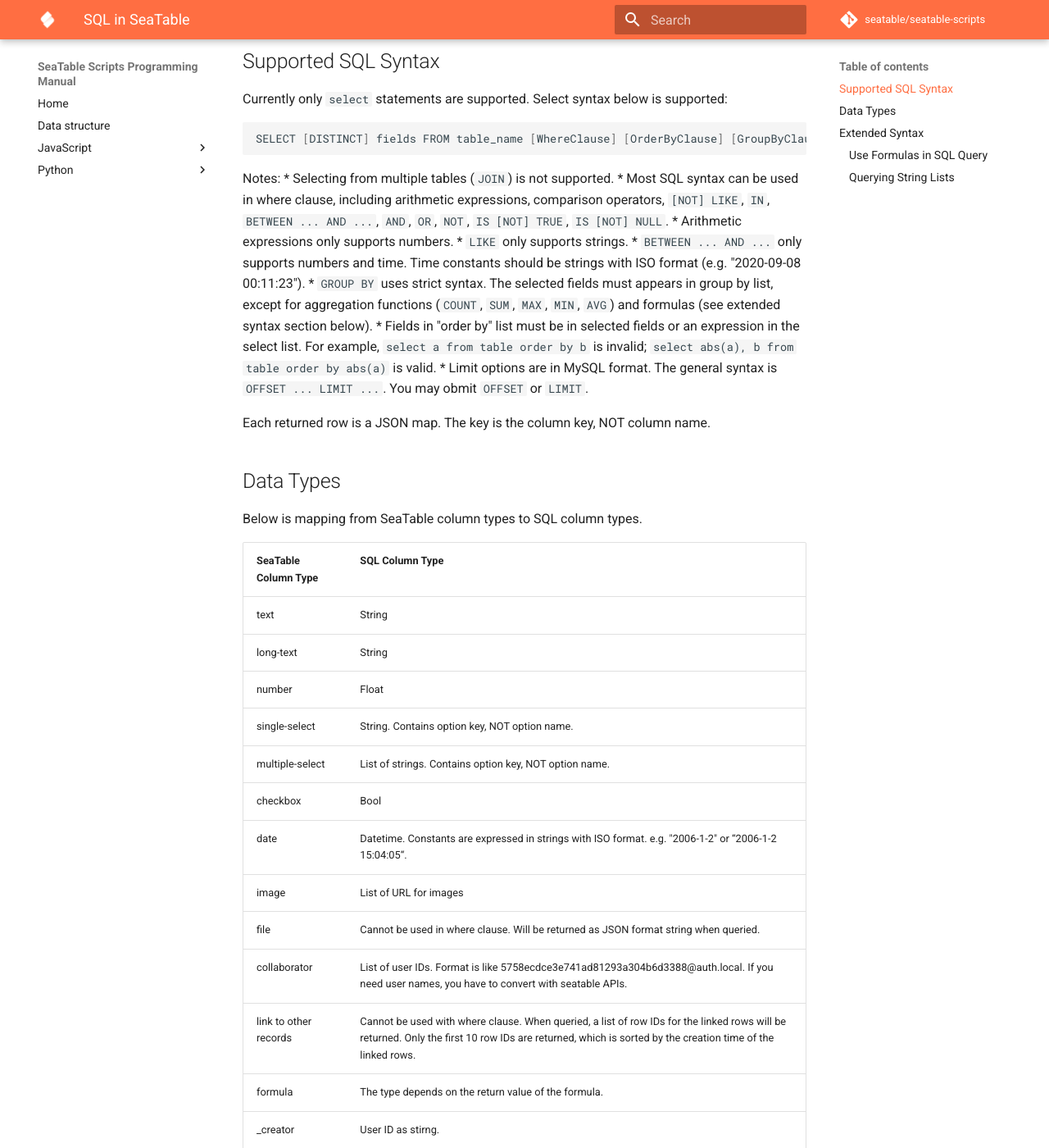
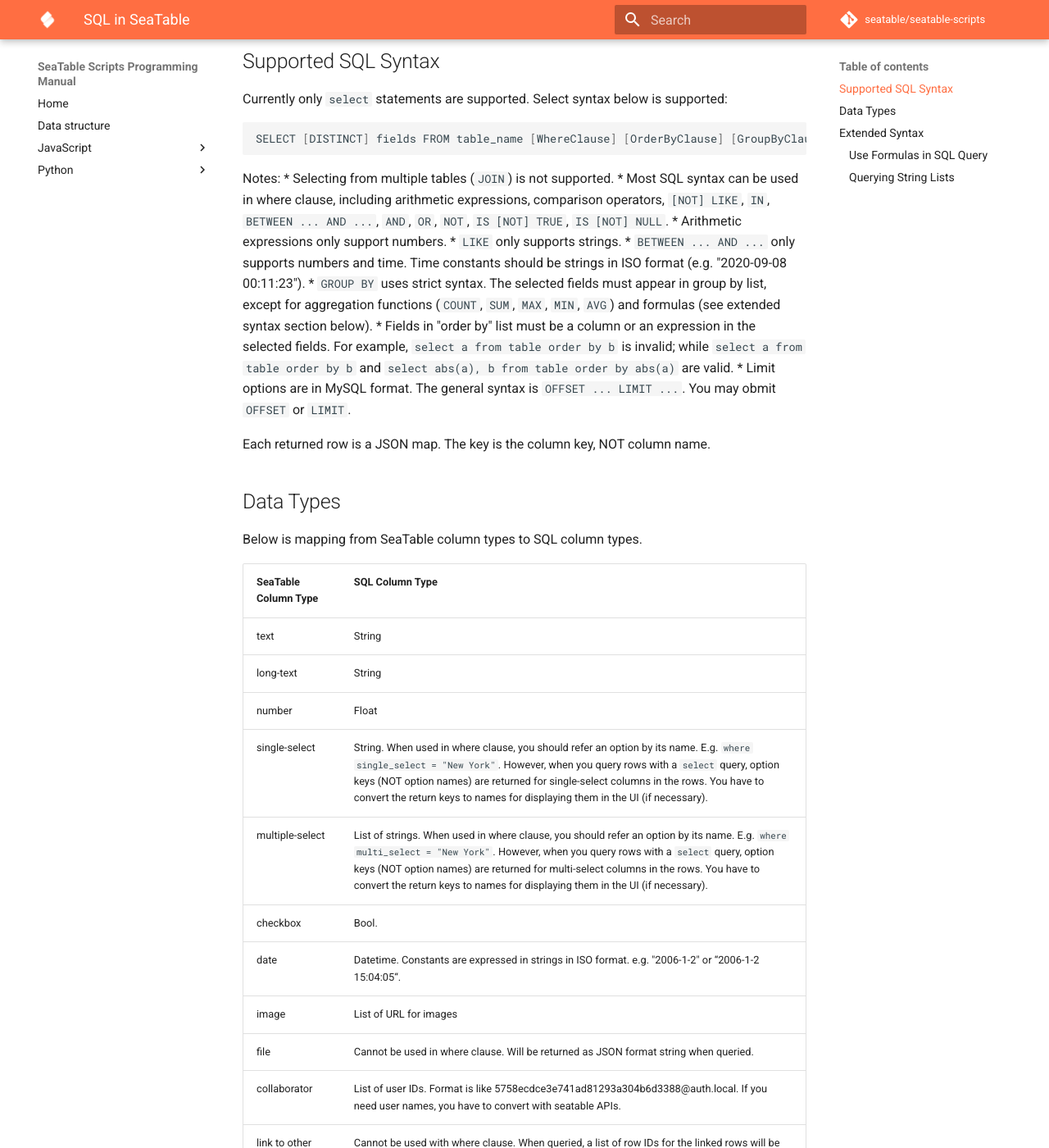
Before and after one commit to seatable/seatable-scripts, an MkDocs documentation site: the page built from manual/python/sql.md, in a window 1280 px wide and 1400 px high, scrolled down 214 px. Shown: the whole window at 82% size. Built offline with MkDocs 1.6.1 and Material for MkDocs 9.7.7, drawn with Linux system fonts in a browser that asks for light colours; comment, search, counter and statistics services are not loaded; some of the changed text lies outside the part shown.

Commit message:
Improve SQL documentation.

```diff
--- a/manual/python/sql.md
+++ b/manual/python/sql.md
@@ -13,11 +13,11 @@
 Notes:
 * Selecting from multiple tables (`JOIN`) is not supported.
 * Most SQL syntax can be used in where clause, including arithmetic expressions, comparison operators, `[NOT] LIKE`, `IN`, `BETWEEN ... AND ...`, `AND`, `OR`, `NOT`, `IS [NOT] TRUE`, `IS [NOT] NULL`.
-    * Arithmetic expressions only supports numbers.
+    * Arithmetic expressions only support numbers.
     * `LIKE` only supports strings.
-    * `BETWEEN ... AND ...` only supports numbers and time. Time constants should be strings with ISO format (e.g. "2020-09-08 00:11:23").
-* `GROUP BY` uses strict syntax. The selected fields must appears in group by list, except for aggregation functions (`COUNT`, `SUM`, `MAX`, `MIN`, `AVG`) and formulas (see extended syntax section below).
-* Fields in "order by" list must be in selected fields or an expression in the select list. For example, `select a from table order by b` is invalid; `select abs(a), b from table order by abs(a)` is valid.
+    * `BETWEEN ... AND ...` only supports numbers and time. Time constants should be strings in ISO format (e.g. "2020-09-08 00:11:23").
+* `GROUP BY` uses strict syntax. The selected fields must appear in group by list, except for aggregation functions (`COUNT`, `SUM`, `MAX`, `MIN`, `AVG`) and formulas (see extended syntax section below).
+* Fields in "order by" list must be a column or an expression in the selected fields. For example, `select a from table order by b` is invalid; while `select a from table order by b` and `select abs(a), b from table order by abs(a)` are valid.
 * Limit options are in MySQL format. The general syntax is `OFFSET ... LIMIT ...`. You may obmit `OFFSET` or `LIMIT`.
 
 Each returned row is a JSON map. The key is the column key, NOT column name.
@@ -31,10 +31,10 @@
 | text                 | String                |
 | long-text            | String                |
 | number          | Float                |
-| single-select   | String. Contains option key, NOT option name.     |
-| multiple-select | List of strings. Contains option key, NOT option name.     |
-| checkbox        | Bool    |
-| date            | Datetime. Constants are expressed in strings with ISO format. e.g. "2006-1-2" or “2006-1-2 15:04:05“.|
+| single-select   | String. When used in where clause, you should refer an option by its name. E.g. `where single_select = "New York"`. However, when you query rows with a `select` query, option keys (NOT option names) are returned for single-select columns in the rows. You have to convert the return keys to names for displaying them in the UI (if necessary).    |
+| multiple-select | List of strings. When used in where clause, you should refer an option by its name. E.g. `where multi_select = "New York"`. However, when you query rows with a `select` query, option keys (NOT option names) are returned for multi-select columns in the rows. You have to convert the return keys to names for displaying them in the UI (if necessary).    |
+| checkbox        | Bool.     |
+| date            | Datetime. Constants are expressed in strings in ISO format. e.g. "2006-1-2" or “2006-1-2 15:04:05“.|
 | image            | List of URL for images  |
 | file            | Cannot be used in where clause. Will be returned as JSON format string when queried. |
 | collaborator   | List of user IDs. Format is like 5758ecdce3e741ad81293a304b6d3388@auth.local. If you need user names, you have to convert with seatable APIs. |
@@ -45,8 +45,11 @@
 | \_last_modifier      | User ID as string. |
 | \_mtime              | Datetime  |
 | auto number          | String |
+| url                  | String |
+| email                | String |
+| duration             | Float |
 
-In a where clause, if a list type is matched against a string, it will be evaluated to true when anyone of the strings matches the condition. Types such as collaborator, multi-select are mapped to a string list. For example, `SELECT * FROM tb3 where multi-select ='select 1' and multi-select='select 2'` if the column `multi-select` contains both 'select 1' and 'select 2'.
+In a where clause, if a list type is compared against a string, it will be evaluated to true when anyone of the strings matches the condition. Types such as collaborator, multi-select are mapped to a string list. For example, `SELECT * FROM tb3 where multi_select ='select 1' and multi_select='select 2'` if a cell in the column `multi-select` contains both 'select 1' and 'select 2'.
 
 ## Extended Syntax
 
```
